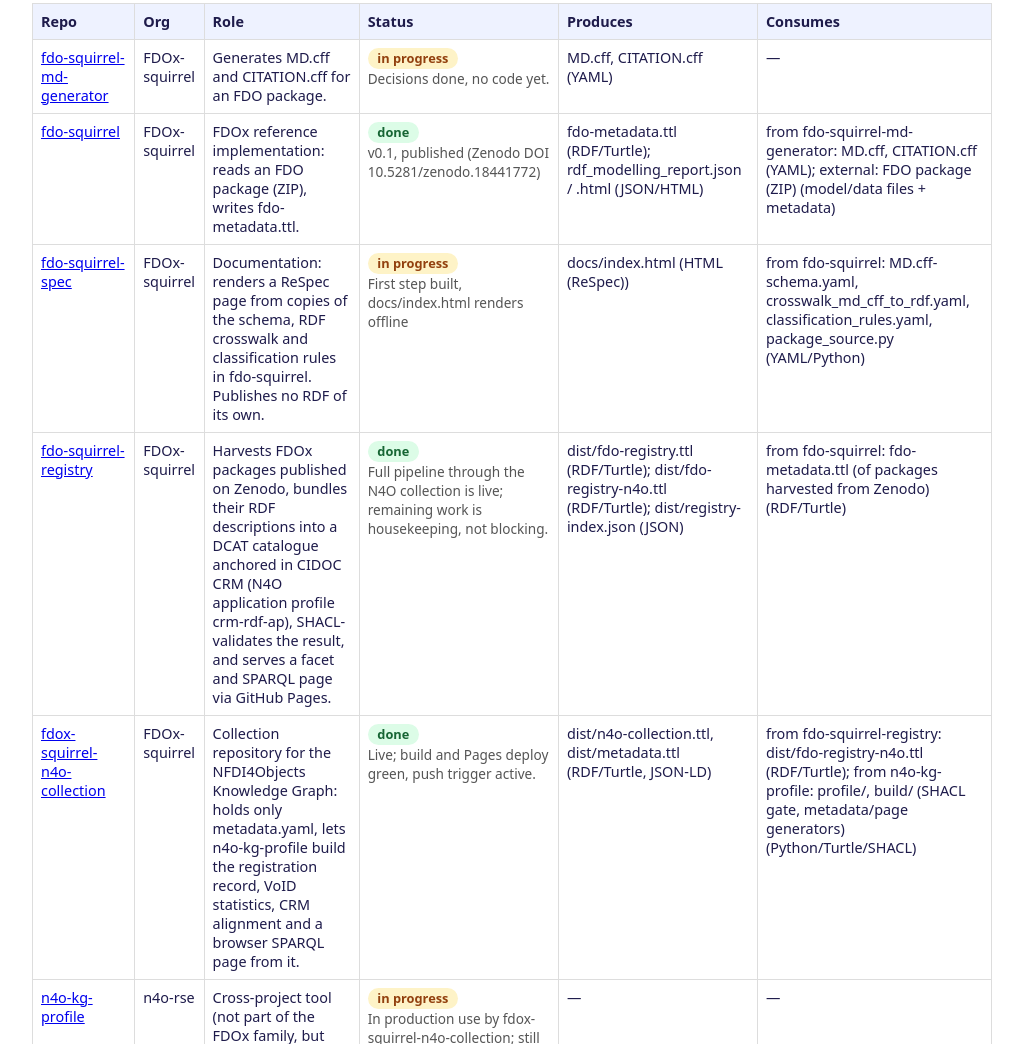
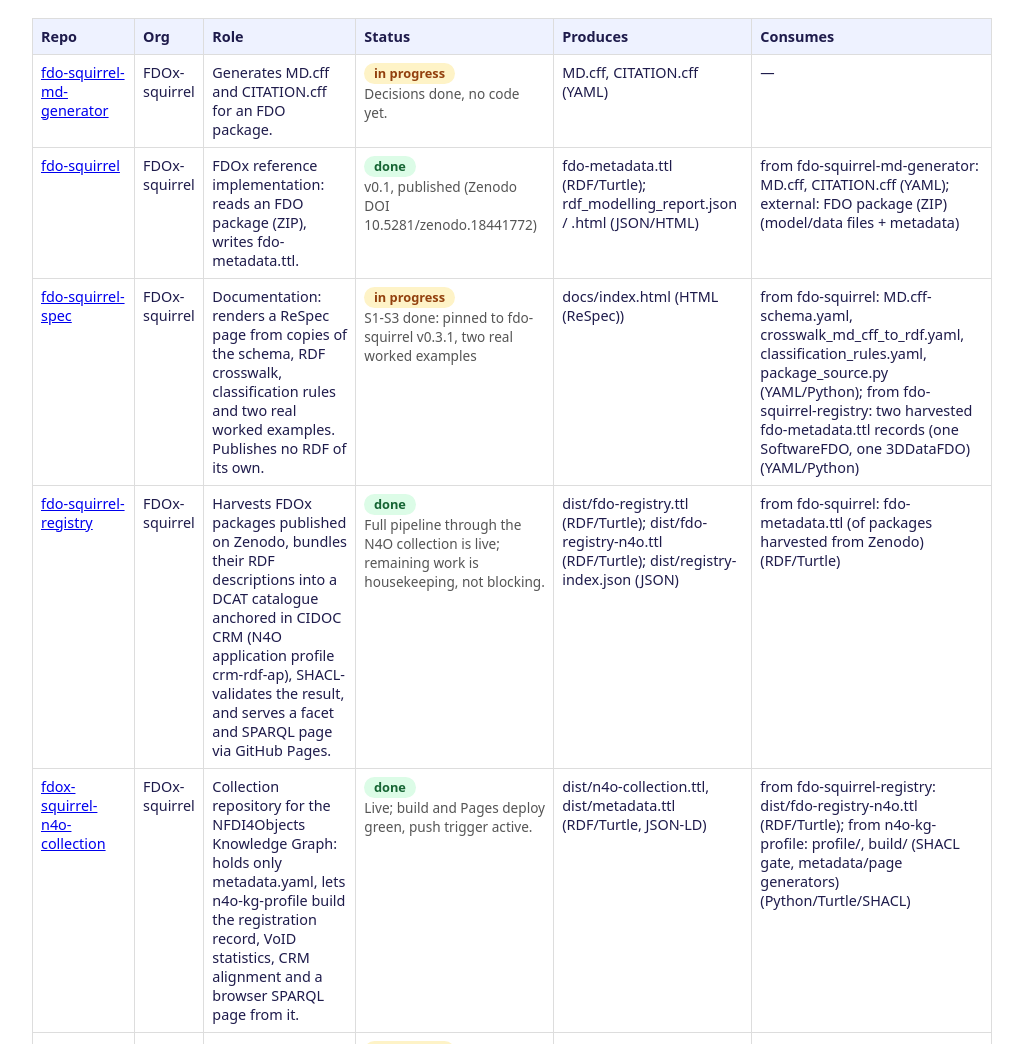
Before and after one commit to FDOx-squirrel/fdo-architecture, a plain HTML site: page docs/index.html in a window 1280 px wide. Shown: the part 815-1859 px from the top of the page, without its empty margins (128-1151 px from the left). Drawn offline with Linux system fonts and the light colour scheme.

Commit message:
Nachtrag: fdo-squirrel-spec S2/S3 in registry.yaml und Plan
fdo-squirrel-spec hat heute zwei echte Beispielinstanzen aus fdo-squirrel-registry statt des kaputten Demo-TTL bekommen und fetch fuer fdo-squirrel auf Tag v0.3.1 gepinnt (S2+S3). registry.yaml bekommt dadurch eine zweite consumes-Quelle fuer fdo-squirrel-spec; der Plan-Eintrag stand noch auf S1-fertig-S2/S3-offen.

docs/index.html und dist/architecture.mmd sind der Re-Build von python main.py --strict, nicht von Hand editiert.

```diff
--- a/docs/index.html
+++ b/docs/index.html
@@ -44,6 +44,7 @@
 
     fdo_squirrel_md_generator -. "MD.cff" .-> fdo_squirrel
     fdo_squirrel -- "MD.cff-schema.yaml" --> fdo_squirrel_spec
+    fdo_squirrel_registry -- "two harvested fdo-metadata.ttl record..." --> fdo_squirrel_spec
     fdo_squirrel -- "fdo-metadata.ttl (of packages harvest..." --> fdo_squirrel_registry
     fdo_squirrel_registry -- "dist/fdo-registry-n4o.ttl" --> fdox_squirrel_n4o_collection
     n4o_kg_profile -- "profile/" --> fdox_squirrel_n4o_collection
@@ -97,10 +98,10 @@
         </tr>
         <tr><td><a href="https://github.com/FDOx-squirrel/fdo-squirrel-spec">fdo-squirrel-spec</a></td>
           <td>FDOx-squirrel</td>
-          <td>Documentation: renders a ReSpec page from copies of the schema, RDF crosswalk and classification rules in fdo-squirrel. Publishes no RDF of its own.</td>
-          <td><span class="badge status-progress">in progress</span><br><span class="status-note">First step built, docs/index.html renders offline</span></td>
+          <td>Documentation: renders a ReSpec page from copies of the schema, RDF crosswalk, classification rules and two real worked examples. Publishes no RDF of its own.</td>
+          <td><span class="badge status-progress">in progress</span><br><span class="status-note">S1-S3 done: pinned to fdo-squirrel v0.3.1, two real worked examples</span></td>
           <td>docs/index.html (HTML (ReSpec))</td>
-          <td>from fdo-squirrel: MD.cff-schema.yaml, crosswalk_md_cff_to_rdf.yaml, classification_rules.yaml, package_source.py (YAML/Python)</td>
+          <td>from fdo-squirrel: MD.cff-schema.yaml, crosswalk_md_cff_to_rdf.yaml, classification_rules.yaml, package_source.py (YAML/Python); from fdo-squirrel-registry: two harvested fdo-metadata.ttl records (one SoftwareFDO, one 3DDataFDO) (YAML/Python)</td>
         </tr>
         <tr><td><a href="https://github.com/FDOx-squirrel/fdo-squirrel-registry">fdo-squirrel-registry</a></td>
           <td>FDOx-squirrel</td>
```
Also changed, not shown: 3 other files.
